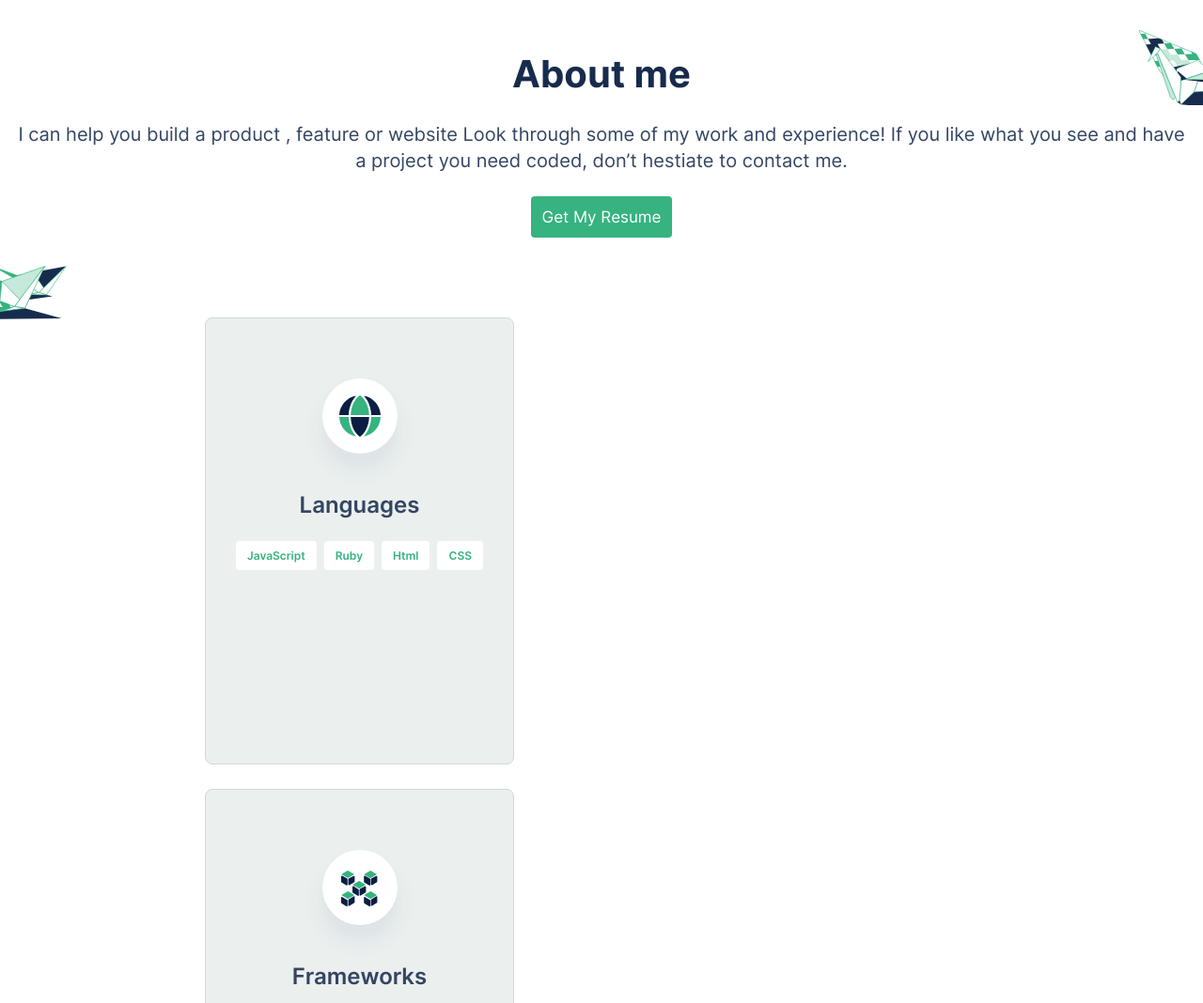
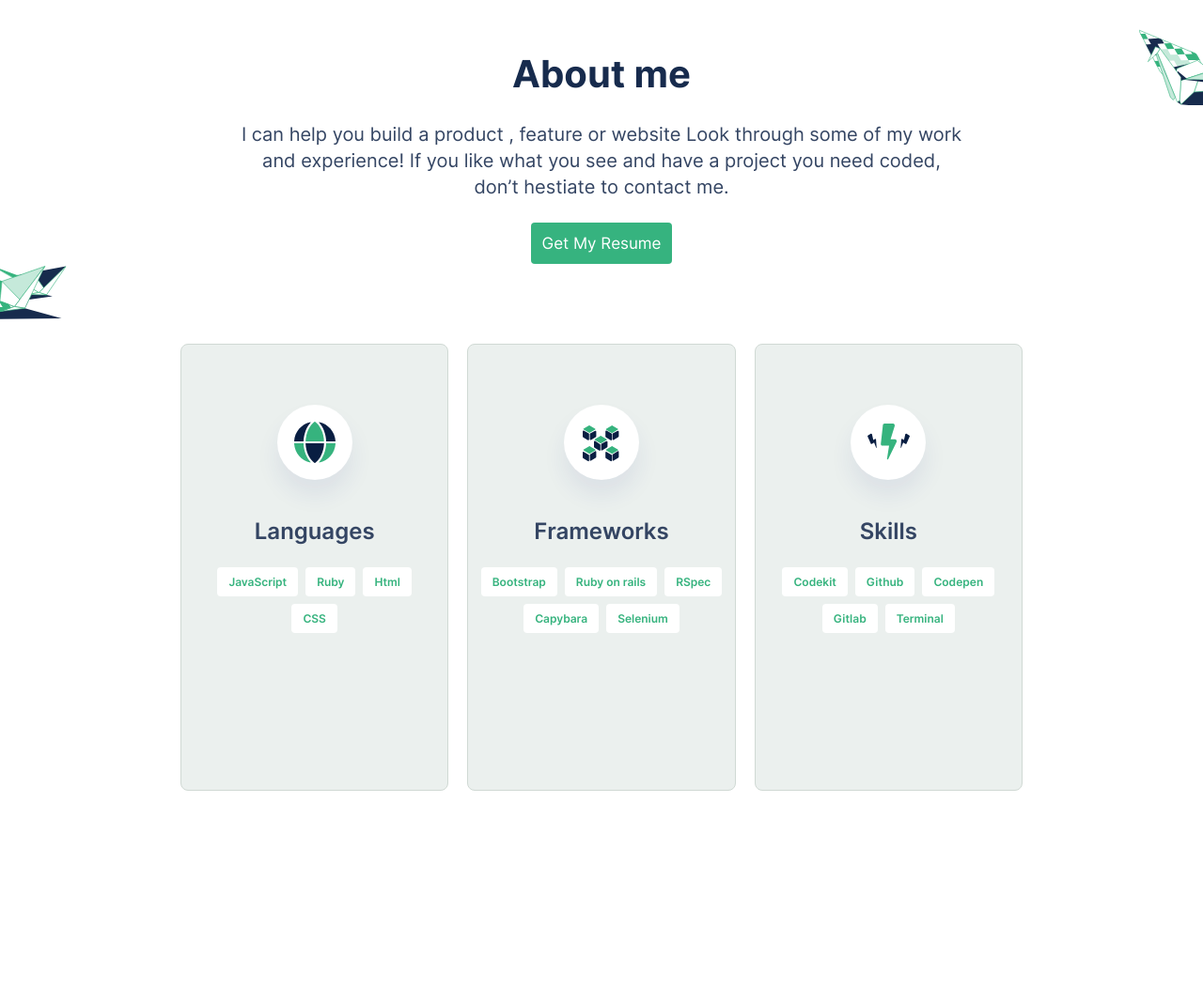
Before and after one commit to MrBrN197/Portfolio, a plain HTML site: page index.html in a window 1280 px wide. Shown: the part 2991-4059 px from the top of the page at 94% size. Drawn offline with Linux system fonts and the light colour scheme; files whose address does not match are found by name.

Commit message:
Adjust 'about' section to match desktop version

```diff
--- a/style.css
+++ b/style.css
@@ -318,14 +318,27 @@ input[type="submit"]:hover {
   margin-bottom: 24px;
 }
 
+@media screen and (min-width: 600px) {
+  .about .description {
+    max-width: 60%;
+  }
+}
+
 .about .card-container {
   margin-top: 59px;
+}
+
+@media screen and (min-width: 800px) {
+  .about .card-container {
+    display: flex;
+    gap: 20px;
+  }
 }
 
 .about .card {
   background-color: rgba(235, 240, 238, 1);
   align-items: center;
-  margin: 26px;
+  margin: 26px auto;
 }
 
 .about .card .icon {
```
